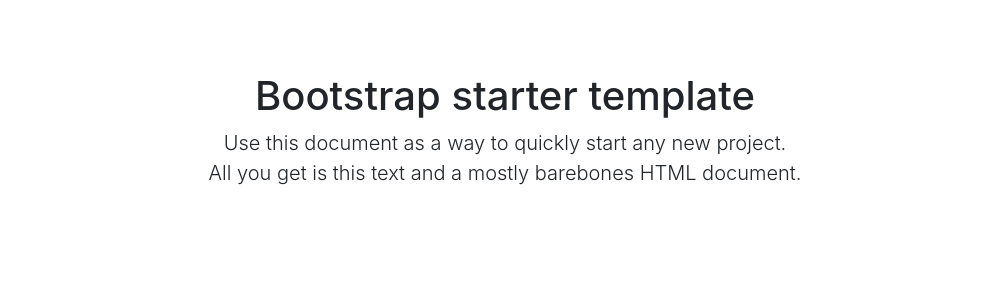
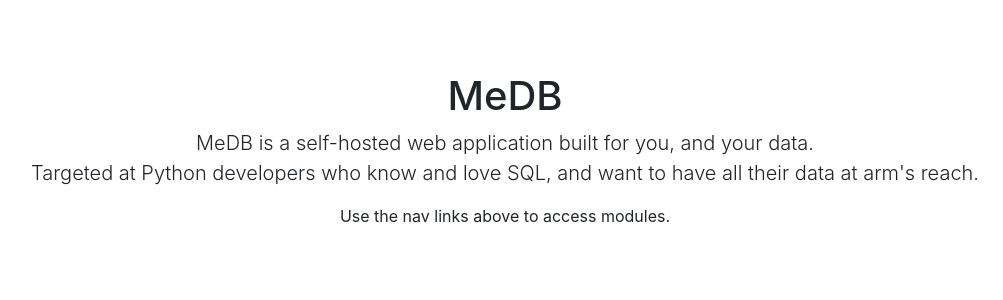
Before and after one commit to brenns10/medb, a Flask app: page / in a window 1280 px wide. Shown: the part 56-356 px from the top of the page, without its empty margins (135-1138 px from the left). Run offline with Flask 2, Linux system fonts and the light colour scheme; the visitor is signed in with stand-in values (Sample User, id 1); data comes from the database, SQL or seed files in the repository; parts of the project's set-up code (start-up, migrations or seed data) failed here and were passed over; some libraries are stand-ins or nearby versions.

Commit message:
Homepage

```diff
--- a/medb/templates/home.html
+++ b/medb/templates/home.html
@@ -1,8 +1,14 @@
 {% extends "layout.html" %}
-{% block title %}Home{% endblock %}
+{% block title %}MeDB{% endblock %}
 {% block content %}
   <div class="centered-content">
-    <h1>Bootstrap starter template</h1>
-    <p class="lead">Use this document as a way to quickly start any new project.<br> All you get is this text and a mostly barebones HTML document.</p>
+    <h1>MeDB</h1>
+    <p class="lead">
+      MeDB is a self-hosted web application built for you, and your data.
+      <br>Targeted at Python developers who know and love SQL, and want to
+      have all their data at arm's reach.
+    </p>
+
+    <p>Use the nav links above to access modules.</p>
   </div>
 {% endblock %}
```
